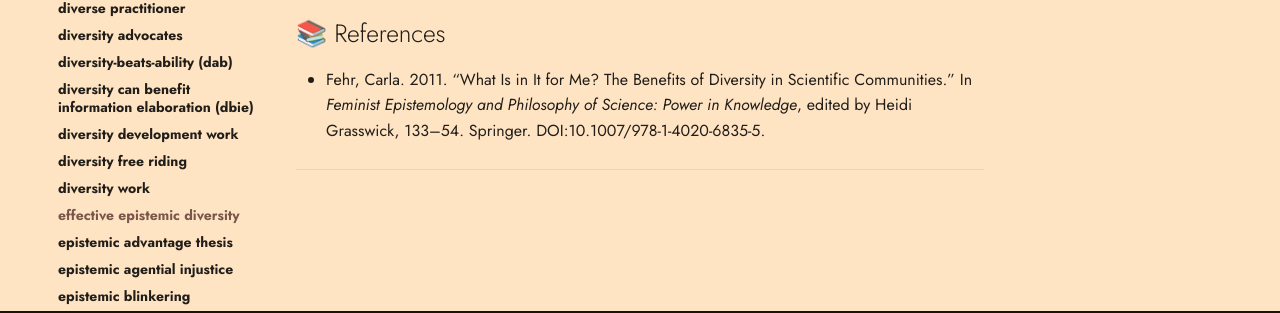
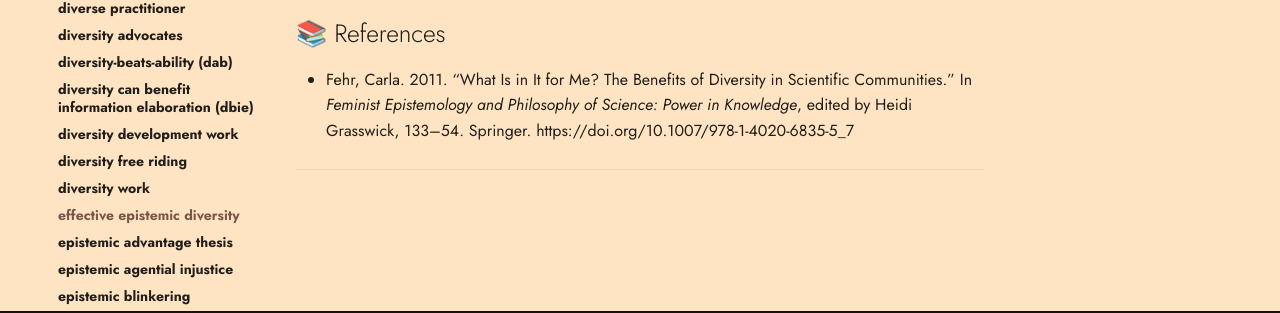
Before and after one commit to conceptcartography/conceptcartography, an MkDocs documentation site: the page built from docs/concepts/effective-epistemic-diversity.md, in a window 1280 px wide. Shown: the part 525-838 px from the top of the page. Built offline with MkDocs 1.6.1 and Material for MkDocs 9.7.7, drawn with Linux system fonts in a browser that asks for light colours; comment, search, counter and statistics services are not loaded; the version menu is left out; some of the changed lines change nothing that is shown.

Commit message:
Fixed reference link

```diff
--- a/docs/concepts/effective-epistemic-diversity.md
+++ b/docs/concepts/effective-epistemic-diversity.md
@@ -10,7 +10,7 @@
 
 ## 📚 References
 
-- Fehr, Carla. 2011. “What Is in It for Me? The Benefits of Diversity in Scientific Communities.” In _Feminist Epistemology and Philosophy of Science: Power in Knowledge_, edited by Heidi Grasswick, 133–54. Springer. DOI:10.1007/978-1-4020-6835-5.
+- Fehr, Carla. 2011. “What Is in It for Me? The Benefits of Diversity in Scientific Communities.” In _Feminist Epistemology and Philosophy of Science: Power in Knowledge_, edited by Heidi Grasswick, 133–54. Springer. https://doi.org/10.1007/978-1-4020-6835-5_7
 
 ---
 
```
